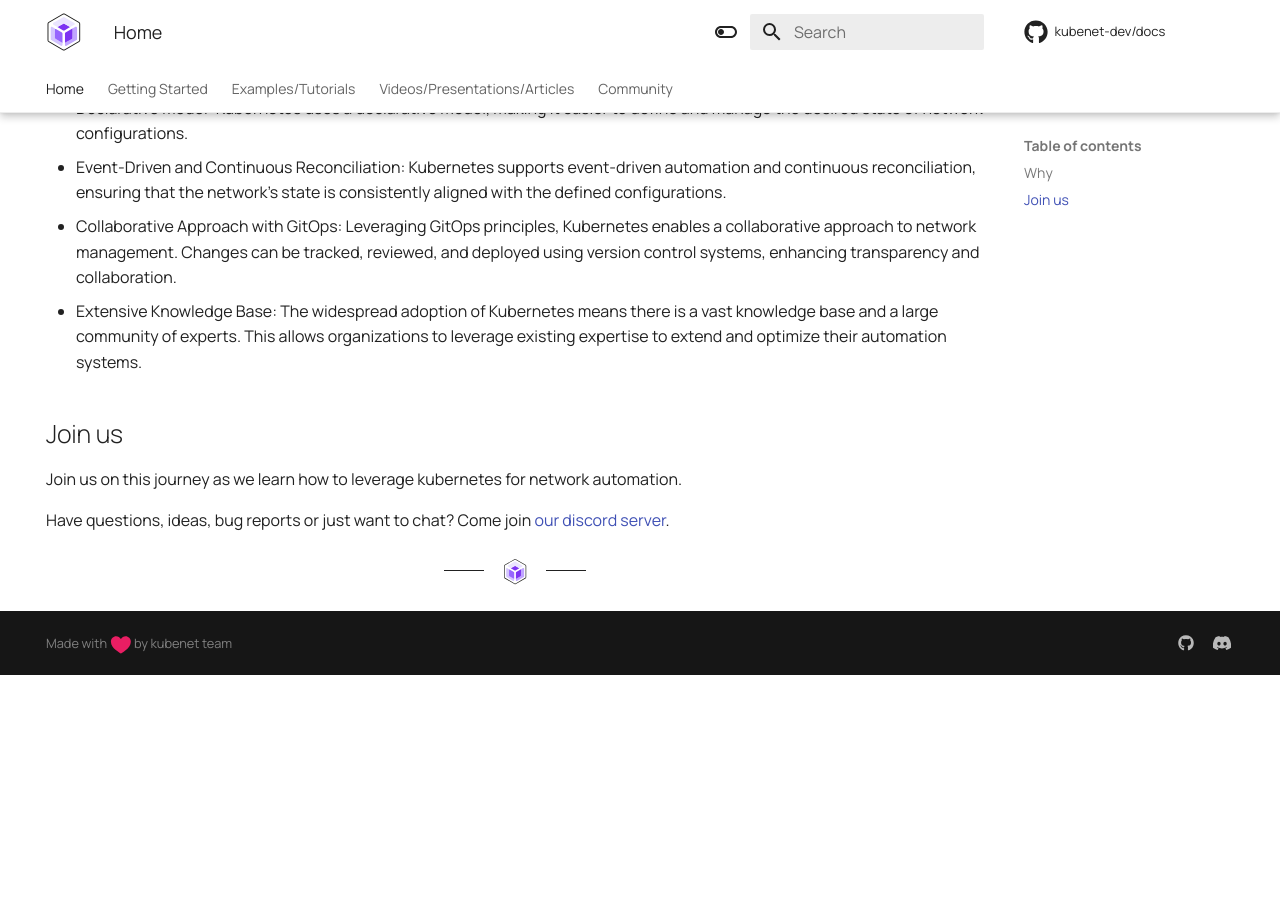
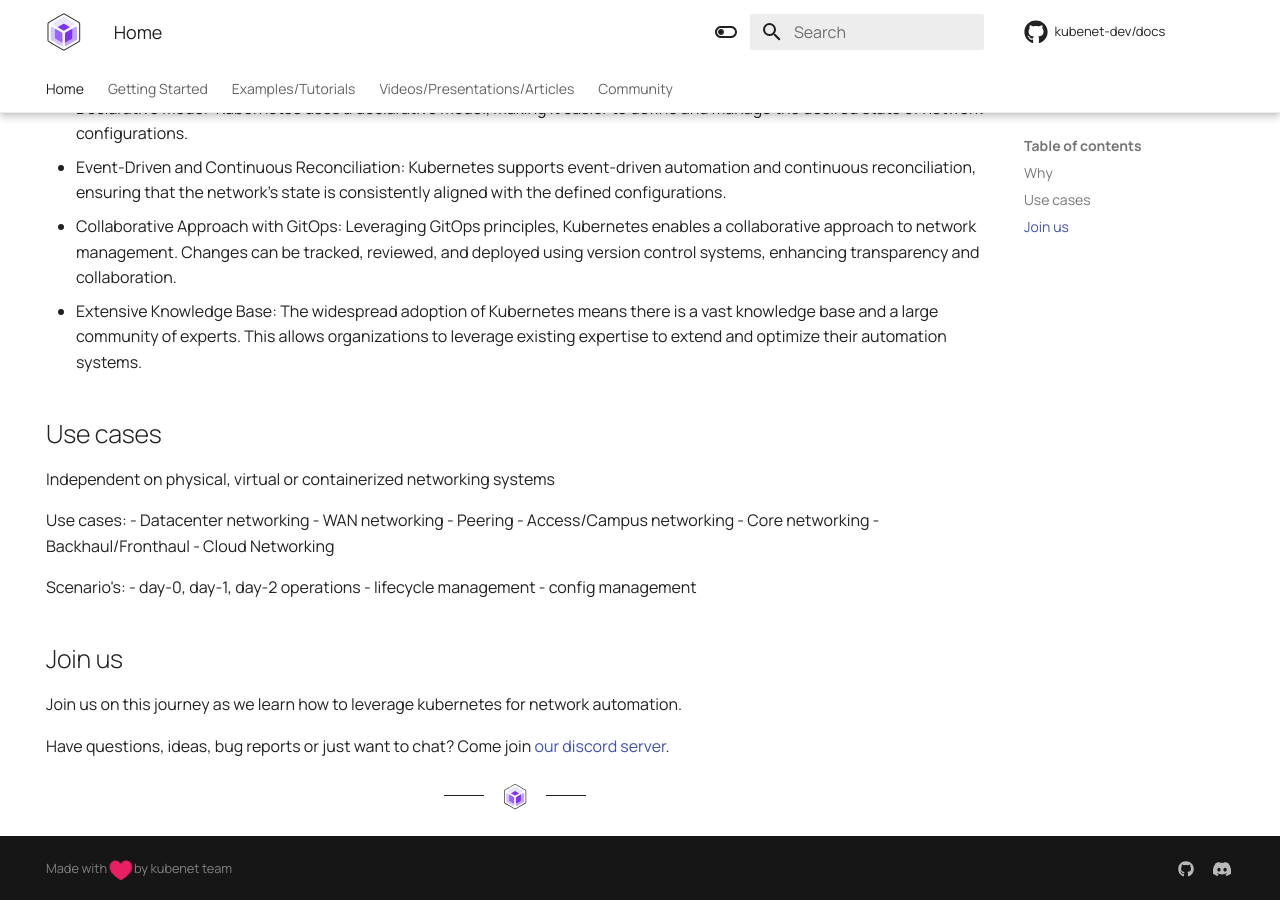
Before and after one commit to kubenet-dev/docs, an MkDocs documentation site: the page built from docs/index.md, in a window 1280 px wide and 900 px high, scrolled down 886 px. Built offline with MkDocs 1.6.1 and Material for MkDocs 9.7.7, drawn with Linux system fonts in a browser that asks for light colours; comment, search, counter and statistics services are not loaded; before the commit the page ends 1561 px from its top, so only the background shows below that.

```diff
--- a/docs/index.md
+++ b/docs/index.md
@@ -25,6 +25,24 @@ Here are some attributes to consider why kubernetes is a good automation platfor
 - Extensive Knowledge Base: The widespread adoption of Kubernetes means there is a vast knowledge base and a large community of experts. This allows organizations to leverage existing expertise to extend and optimize their automation systems.
 
 
+## Use cases
+
+Independent on physical, virtual or containerized networking systems
+
+Use cases:
+- Datacenter networking
+- WAN networking
+- Peering
+- Access/Campus networking
+- Core networking
+- Backhaul/Fronthaul
+- Cloud Networking
+
+Scenario's:
+- day-0, day-1, day-2 operations
+- lifecycle management
+- config management
+
 ## Join us
 
 Join us on this journey as we learn how to leverage kubernetes for network automation.
```
Also changed, not shown: README.md (+18 -0 lines), 2 other files.
